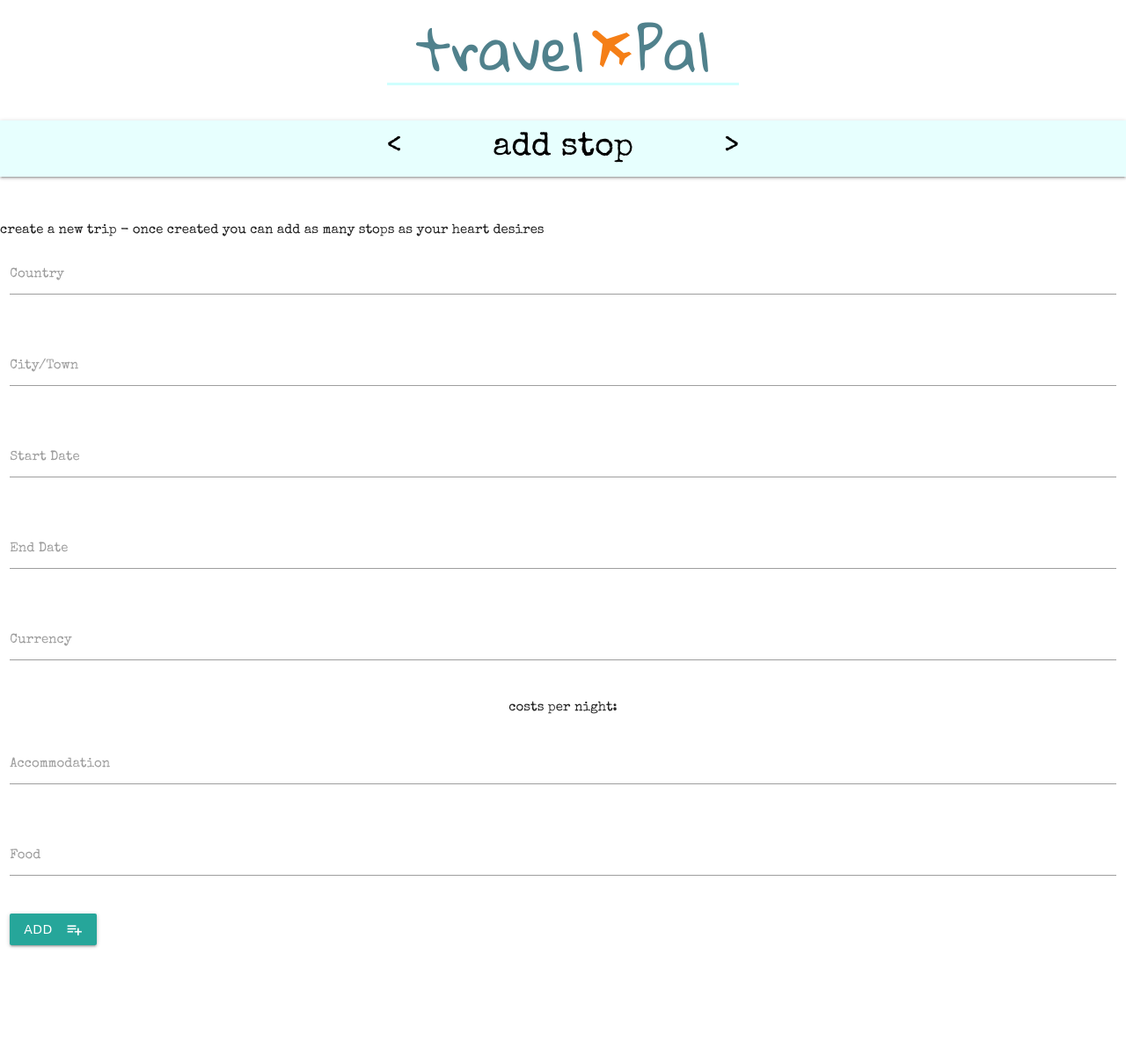
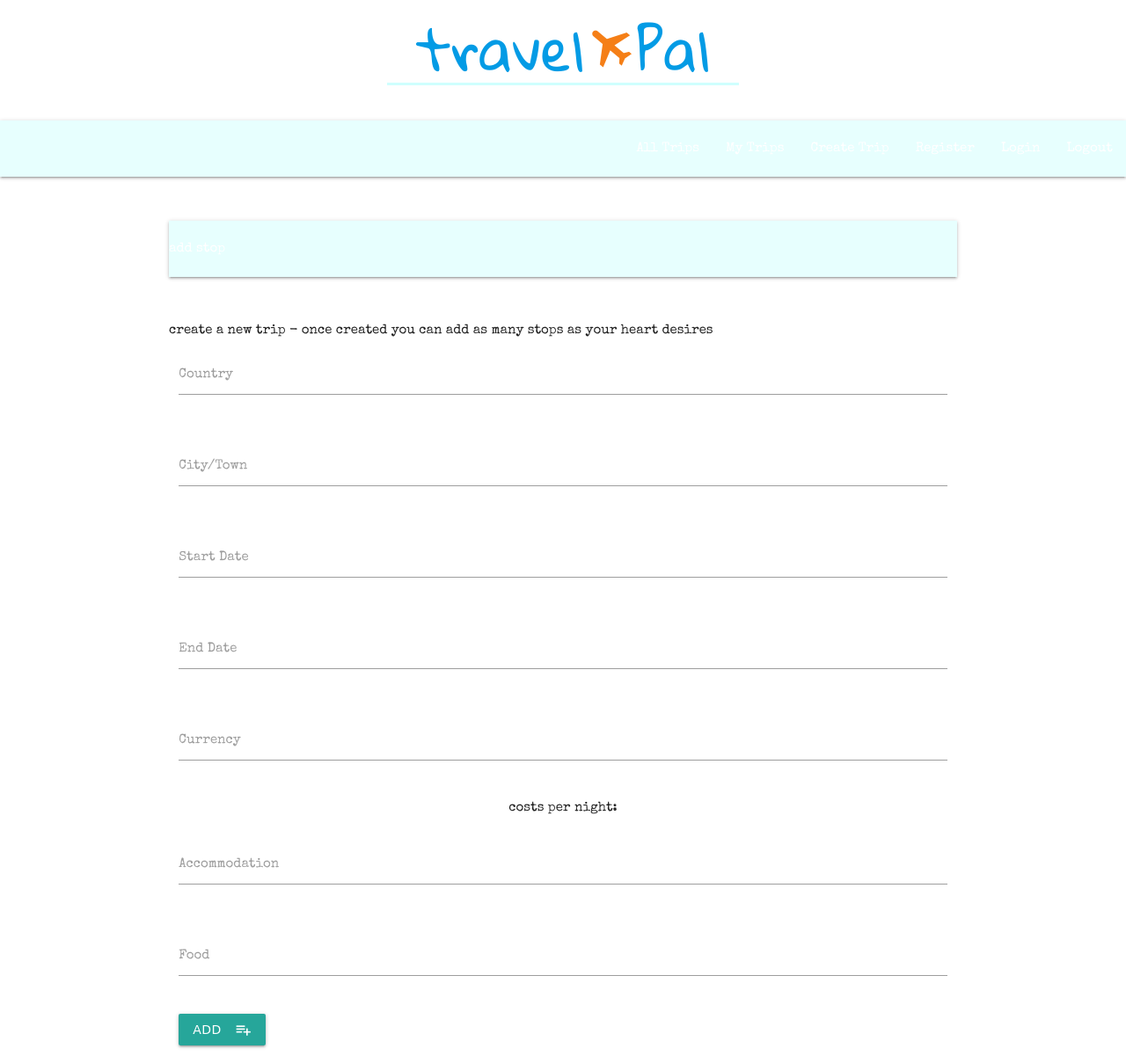
Before and after one commit to jyoung90ie/Event-Calendar, a Flask app: page /stop/new/ in a window 1280 px wide. Shown: the whole page at 88% size. Before the commit the page ends 1078 px from the top, so only its background shows below. Run offline with Flask 2, Linux system fonts and the light colour scheme; some web fonts are replaced.

Commit message:
Base jinja2 template

```diff
--- a/templates/template.html
+++ b/templates/template.html
@@ -17,26 +17,80 @@
 
 <body>
 	<header class="logo-container">
-		<h1 class="logo">travel<i class="medium material-icons">airplanemode_active</i>Pal</h1>
+		<h1 class="logo"><a href="/">travel<i class="medium material-icons">airplanemode_active</i>Pal</a></h1>
 	</header>
 	<nav>
 		<div class="nav-wrapper">
-			<div class="page-header">
-				<span class="my-left"><a href="#"><</a></span>
-				<span>{% block header %}{% endblock %}</span>
-				<span class="my-right"><a href="#">></a></span>
+			<!--  <div class="page-header"> -->
 
-			</div>
+			<!-- </div> -->
+			<a href="#" data-target="mobile-menu" class="sidenav-trigger"><i class="material-icons">menu</i></a>
+			<ul class="right hide-on-med-and-down">
+				<li><a href="{{ url_for('show_trips') }}">All Trips</a></li>
+				<li><a href="{{ url_for('show_trips') }}">My Trips</a></li>
+				<li><a href="{{ url_for('trip_new') }}">Create Trip</a></li>
+				<li><a href="{{ url_for('user_new') }}">Register</a></li>
+				<li><a href="{{ url_for('user_login') }}">Login</a></li>
+				<li><a href="{{ url_for('user_logout') }}">Logout</a></li>
+			</ul>
 		</div>
 	</nav>
-	{% block content %}{% endblock %}
+
+	<!-- mobile navbar (hidden on larger devices) -->
+	<ul class="sidenav" id="mobile-menu">
+		<li><a href="{{ url_for('show_trips') }}">All Trips</a></li>
+		<li><a href="{{ url_for('show_trips') }}">My Trips</a></li>
+		<li><a href="{{ url_for('trip_new') }}">Create Trip</a></li>
+		<li><a href="{{ url_for('user_new') }}">Register</a></li>
+		<li><a href="{{ url_for('user_login') }}">Login</a></li>
+		<li><a href="{{ url_for('user_logout') }}">Logout</a></li>
+	</ul>
+
+	<main class="container">
+		<nav class="breadcrumb-nav">
+			<div class="nav-wrapper">
+				<div class="col s12">
+					{% block header %}{% endblock %}
+				</div>
+			</div>
+		</nav>
+		<!-- <div class="page-header center"></div> -->
+		{% block content %}{% endblock %}
 	</main>
 
+
 	<!-- Compiled and minified JavaScript -->
+	<script src="https://cdnjs.cloudflare.com/ajax/libs/jquery/3.4.1/jquery.min.js"
+		integrity="sha256-CSXorXvZcTkaix6Yvo6HppcZGetbYMGWSFlBw8HfCJo=" crossorigin="anonymous"></script>
 	<script src="https://cdnjs.cloudflare.com/ajax/libs/materialize/1.0.0/js/materialize.min.js">
 	</script>
 	<script src="{{ url_for('static', filename='js/main.js') }}"></script>
 
+	<!-- initialise materialize js elements  -->
+	<script>
+		let sidenavOptions = {
+            edge: 'left',
+            draggable: true,
+            inDuration: 250,
+            outDuration: 200,
+            onOpenStart: null,
+            onOpenEnd: null,
+            onCloseStart: null,
+            onCloseEnd: null,
+            preventScrolling: true
+        };
+
+        let datepickerOptions = {
+            autoClose: true,
+            format: 'dd mmm yyyy'
+        };
+
+		$(document).ready(function(){
+            $('.sidenav').sidenav();
+            $('.datepicker').datepicker(datepickerOptions);
+        });
+	{% block js %}{% endblock %}
+	</script>
 </body>
 
 </html>
```
